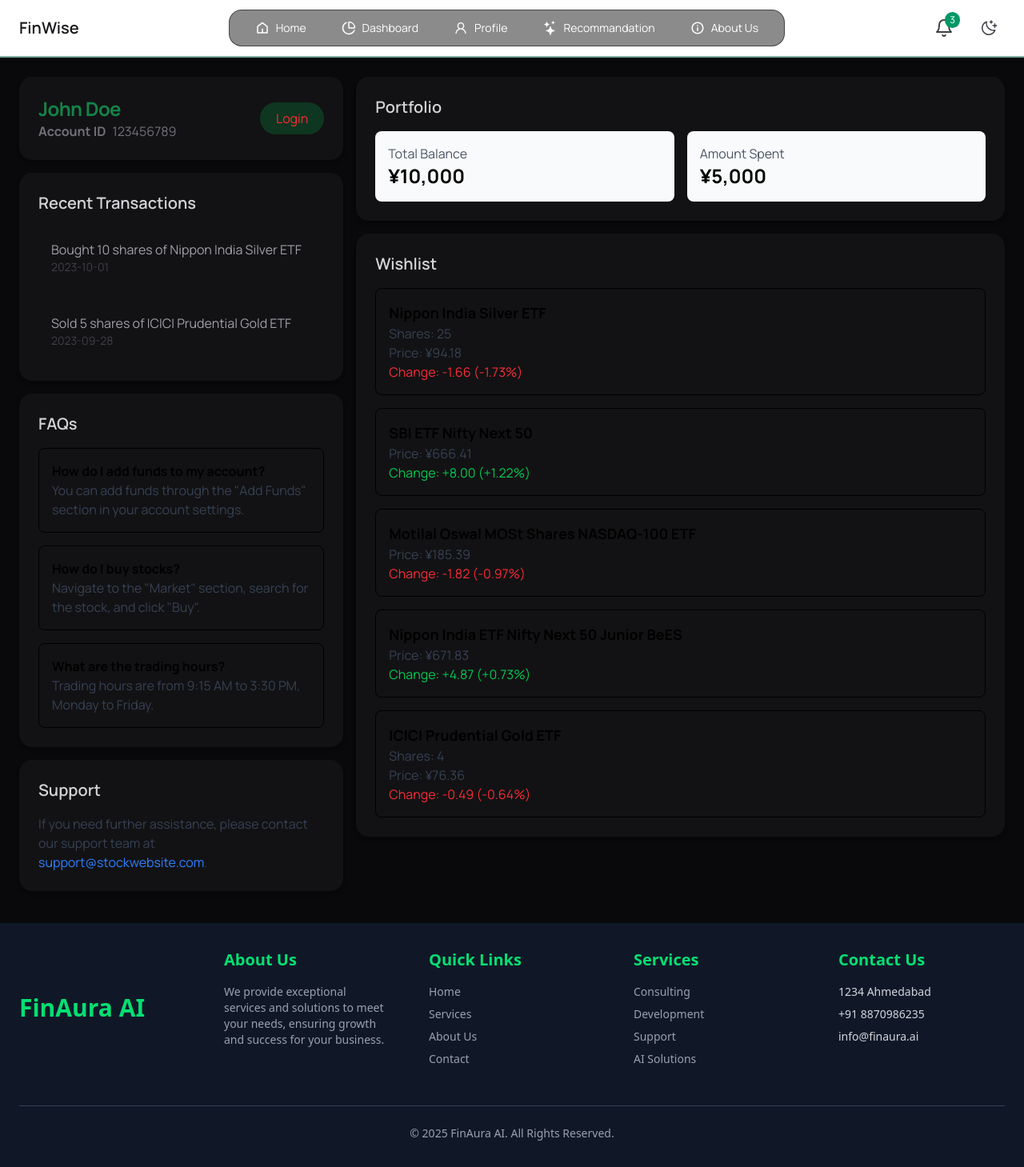
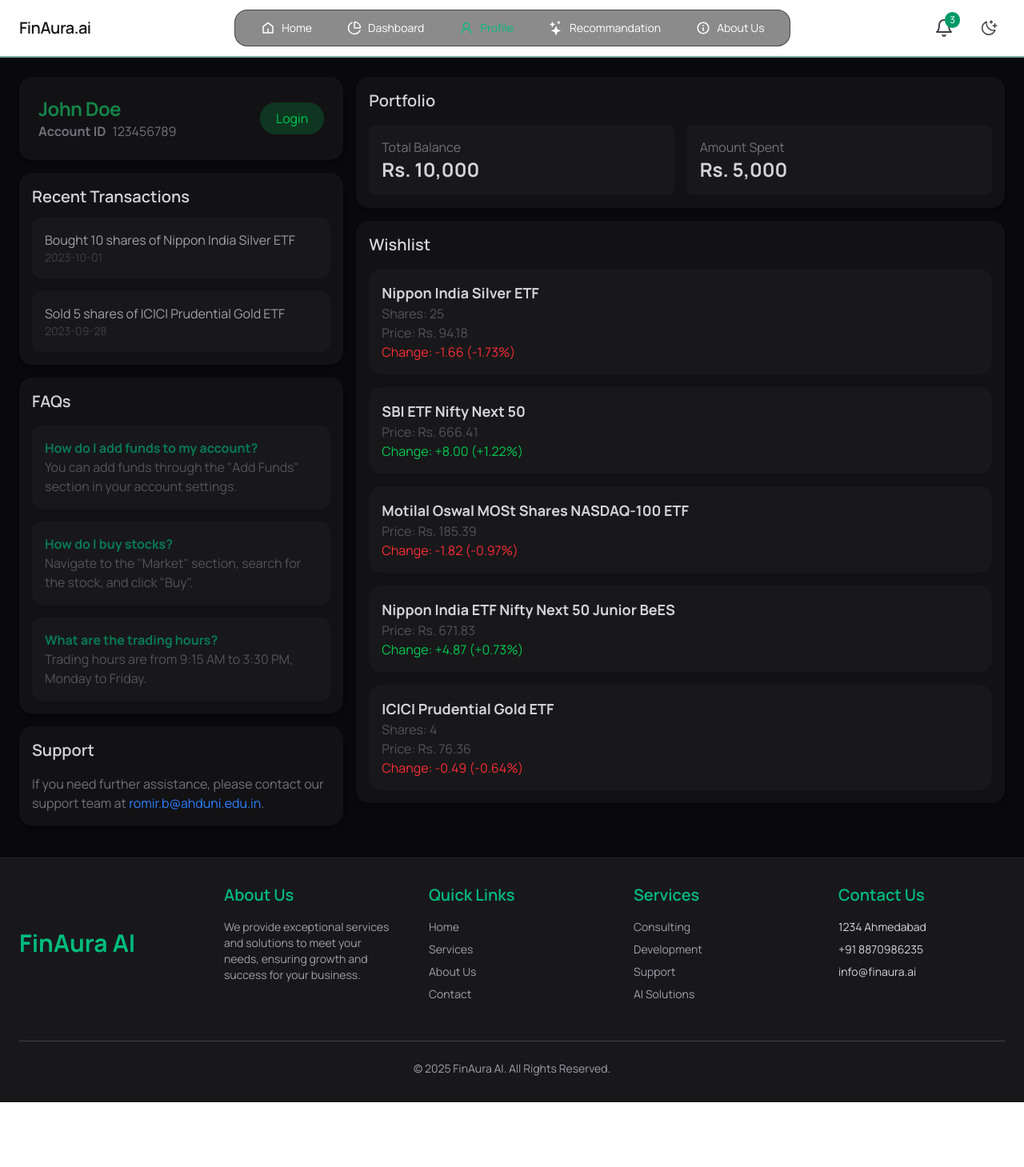
Before and after one commit to meetsuthar27/IngeniousHackathon6, a Next.js app in the folder smart-spender/: page /profile in a window 1280 px wide. Shown: the whole page at 80% size. After the commit the page ends 1378 px from the top, so only its background shows below. Built offline with nearby package versions, Linux system fonts and the light colour scheme; no server answers.

Commit message:
Few improvements

```diff
--- a/smart-spender/src/app/components/Footer.tsx
+++ b/smart-spender/src/app/components/Footer.tsx
@@ -2,21 +2,21 @@ import React from "react";
 
 const Footer = () => {
   return (
-    <div className="bg-gray-900 text-white py-8">
+    <div className="bg-zinc-900 border-t-[1px] border-zinc-800 font-[Manrope] text-white py-8">
       <div className="container mx-auto px-6">
         {/* Footer Content */}
         <div className="grid grid-cols-1 sm:grid-cols-2 md:grid-cols-5 gap-12">
           {/* Column 1: FinAura AI */}
           <div className="flex items-center mb-4 sm:mb-0">
-            <h1 className="text-3xl font-bold text-green-400">FinAura AI</h1>
+            <h1 className="text-3xl font-bold text-emerald-500">FinAura AI</h1>
           </div>
 
           {/* Column 2: About Us */}
           <div>
-            <h4 className="text-xl font-semibold text-green-400 mb-4">
+            <h4 className="text-xl font-semibold text-emerald-500 mb-4">
               About Us
             </h4>
-            <p className="text-gray-400 text-sm">
+            <p className="text-zinc-400 text-sm">
               We provide exceptional services and solutions to meet your needs,
               ensuring growth and success for your business.
             </p>
@@ -24,27 +24,27 @@ const Footer = () => {
 
           {/* Column 3: Quick Links */}
           <div>
-            <h4 className="text-xl font-semibold text-green-400 mb-4">
+            <h4 className="text-xl font-semibold text-emerald-500 mb-4">
               Quick Links
             </h4>
-            <ul className="space-y-2 text-sm text-gray-400">
+            <ul className="space-y-2 text-sm text-zinc-400">
               <li>
-                <a href="#home" className="hover:text-green-400">
+                <a href="#home" className="hover:text-emerald-500">
                   Home
                 </a>
               </li>
               <li>
-                <a href="#services" className="hover:text-green-400">
+                <a href="#services" className="hover:text-emerald-500">
                   Services
                 </a>
               </li>
               <li>
-                <a href="#about" className="hover:text-green-400">
+                <a href="#about" className="hover:text-emerald-500">
                   About Us
                 </a>
               </li>
               <li>
-                <a href="#contact" className="hover:text-green-400">
+                <a href="#contact" className="hover:text-emerald-500">
                   Contact
                 </a>
               </li>
@@ -53,27 +53,27 @@ const Footer = () => {
 
           {/* Column 4: Services */}
           <div>
-            <h4 className="text-xl font-semibold text-green-400 mb-4">
+            <h4 className="text-xl font-semibold text-emerald-500 mb-4">
               Services
             </h4>
-            <ul className="space-y-2 text-sm text-gray-400">
+            <ul className="space-y-2 text-sm text-zinc-400">
               <li>
-                <a href="#consulting" className="hover:text-green-400">
+                <a href="#consulting" className="hover:text-emerald-500">
                   Consulting
                 </a>
               </li>
               <li>
-                <a href="#development" className="hover:text-green-400">
+                <a href="#development" className="hover:text-emerald-500">
                   Development
                 </a>
               </li>
               <li>
-                <a href="#support" className="hover:text-green-400">
+                <a href="#support" className="hover:text-emerald-500">
                   Support
                 </a>
               </li>
               <li>
-                <a href="#ai-solutions" className="hover:text-green-400">
+                <a href="#ai-solutions" className="hover:text-emerald-500">
                   AI Solutions
                 </a>
               </li>
@@ -82,10 +82,10 @@ const Footer = () => {
 
           {/* Column 5: Contact Us */}
           <div>
-            <h4 className="text-xl font-semibold text-green-400 mb-4">
+            <h4 className="text-xl font-semibold text-emerald-500 mb-4">
               Contact Us
             </h4>
-            <ul className="space-y-2 text-sm text-gray-300">
+            <ul className="space-y-2 text-sm text-zinc-300">
               <li>1234 Ahmedabad</li>
               <li>+91 8870986235</li>
               <li>info@finaura.ai</li>
@@ -94,8 +94,8 @@ const Footer = () => {
         </div>
 
         {/* Footer Bottom Section */}
-        <div className="border-t border-gray-700 pt-6 mt-12 text-center">
-          <p className="text-sm text-gray-400">
+        <div className="border-t border-zinc-700 pt-6 mt-12 text-center">
+          <p className="text-sm text-zinc-400">
             &copy; 2025 FinAura AI. All Rights Reserved.
           </p>
         </div>
--- a/smart-spender/src/app/components/Navbar.tsx
+++ b/smart-spender/src/app/components/Navbar.tsx
@@ -2,18 +2,19 @@
 
 import { useState, useEffect } from "react";
 import Link from "next/link";
+import { usePathname } from "next/navigation";
 import { RiHome5Line } from "react-icons/ri";
 import { LuChartPie } from "react-icons/lu";
 import { AiOutlineUser } from "react-icons/ai";
-import { FaBell, FaMoon, FaSun } from "react-icons/fa";
-import { LuBell } from "react-icons/lu";
-import { LuSun } from "react-icons/lu";
+import { FaBell } from "react-icons/fa";
+import { LuBell, LuSun } from "react-icons/lu";
 import { BsStars } from "react-icons/bs";
 import { RiInformationLine } from "react-icons/ri";
 import { PiMoonStars } from "react-icons/pi";
 
 const Navbar = () => {
   const [darkMode, setDarkMode] = useState(false);
+  const pathname = usePathname(); // Get current route
 
   // Load theme from localStorage
   useEffect(() => {
@@ -37,26 +38,44 @@ const Navbar = () => {
   };
 
   return (
-    <nav
-      className="bg-white fixed
-                w-full top-0 z-100 left-0 font-[Manrope] dark:bg-black/50 backdrop-blur-3xl border-b-[2px] border-emerald-800/50 shadow-md dark:shadow-black/30 px-6 py-3 flex justify-between items-center"
-    >
+    <nav className="bg-white fixed w-full top-0 z-100 left-0 font-[Manrope] dark:bg-black/50 backdrop-blur-3xl border-b-[2px] border-emerald-800/50 shadow-md dark:shadow-black/30 px-6 py-3 flex justify-between items-center">
       {/* Left: Logo */}
-      <h1 className="text-xl font-semibold tracking-tightest text-zinc-900 dark:text-zinc-200">
-        FinWise
+      <h1 className="text-xl font-semibold tracking-tight text-zinc-900 dark:text-zinc-200">
+        FinAura.ai
       </h1>
 
       {/* Middle: Navigation Links */}
       <div className="flex space-x-5 bg-zinc-900/50 px-5 py-2 border border-zinc-800/70 rounded-2xl">
-        <NavButton href="/" icon={RiHome5Line} label="Home" />
-        <NavButton href="/dashboard" icon={LuChartPie} label="Dashboard" />
-        <NavButton href="/profile" icon={AiOutlineUser} label="Profile" />
+        <NavButton
+          href="/"
+          icon={RiHome5Line}
+          label="Home"
+          pathname={pathname}
+        />
+        <NavButton
+          href="/dashboard"
+          icon={LuChartPie}
+          label="Dashboard"
+          pathname={pathname}
+        />
+        <NavButton
+          href="/profile"
+          icon={AiOutlineUser}
+          label="Profile"
+          pathname={pathname}
+        />
         <NavButton
           href="/recommandation"
           icon={BsStars}
           label="Recommandation"
+          pathname={pathname}
         />
-        <NavButton href="/about" icon={RiInformationLine} label="About Us" />
+        <NavButton
+          href="/about"
+          icon={RiInformationLine}
+          label="About Us"
+          pathname={pathname}
+        />
       </div>
 
       {/* Right: Notifications & Dark Mode */}
@@ -89,17 +108,28 @@ const NavButton = ({
   href,
   icon: Icon,
   label,
+  pathname,
 }: {
   href: string;
   icon: React.ElementType;
   label: string;
-}) => (
+  pathname: string;
+}) => {
+  const isActive = pathname === href;
+
+  return (
     <Link href={href} className="block">
-    <button className="flex items-center cursor-pointer space-x-2 text-white hover:text-emerald-600 px-3 py-1 rounded-lg transition-all">
+      <button
+        className={`flex items-center cursor-pointer space-x-2 px-3 py-1 rounded-lg transition-all
+          ${
+            isActive ? "text-emerald-500" : "text-white hover:text-emerald-600"
+          }`}
+      >
         <Icon className="text-lg" />
         <span className="text-sm">{label}</span>
       </button>
     </Link>
   );
+};
 
 export default Navbar;
--- a/smart-spender/src/app/dashboard/page.tsx
+++ b/smart-spender/src/app/dashboard/page.tsx
@@ -111,6 +111,8 @@ function Page() {
       p-4 rounded-2xl shadow-lg flex items-center justify-center
       sticky top-0 min-h-[600px] max-h-screen"
       >
+        <div className="absolute h-40 w-full bg-gradient-to-b from-zinc-900 via-zinc-900/80 to-zinc-900/0 h-50 top-0 rounded-2xl"></div>
+
         <Chatbot />
       </div>
     </div>
--- a/smart-spender/src/app/layout.tsx
+++ b/smart-spender/src/app/layout.tsx
@@ -2,6 +2,7 @@ import type { Metadata } from "next";
 import "./globals.css";
 import Navbar from "./components/Navbar";
 import { Providers } from "../../provider";
+import Footer from "./components/Footer";
 export default function RootLayout({
   children,
 }: Readonly<{
@@ -16,7 +17,10 @@ export default function RootLayout({
             <Navbar />
           </header>
           {children}
-          <footer>{/* <p>Bye goodbye!</p> */}</footer>
+          <footer>
+            {" "}
+            <Footer />
+          </footer>
         </Providers>
       </body>
     </html>
--- a/smart-spender/src/app/page.tsx
+++ b/smart-spender/src/app/page.tsx
@@ -293,7 +293,7 @@ import { FaSignInAlt } from "react-icons/fa"; */}
 
       {/* <div className="bg-gradient-to-r from-zinc-950 pb-[1px] via-gray-200 to-zinc-950"></div> */}
 
-      <section className="relative flex flex-col md:flex-col items-center justify-between p-20 bg-gradient-to-b from-zinc-950 to-black text-white">
+      <section className="relative font-[Manrope] flex flex-col md:flex-col items-center justify-between p-20 bg-gradient-to-b from-zinc-950 to-black text-white">
         {/* Left Section */}
         <div className="overflow-x-hidden w-full md:overflow-hidden text-center md:text-left">
           <div className="text-5xl font-bold bg-gradient-to-r from-gray-500 via-gray-200 to-gray-500 pb-4 text-transparent bg-clip-text tracking-tight">
--- a/smart-spender/src/app/profile/page.tsx
+++ b/smart-spender/src/app/profile/page.tsx
@@ -17,34 +17,34 @@ const Page: React.FC = () => {
     {
       name: "Nippon India Silver ETF",
       shares: 25,
-      price: "¥94.18",
+      price: "Rs. 94.18",
       change: "-1.66 (-1.73%)",
     },
     {
       name: "SBI ETF Nifty Next 50",
-      price: "¥666.41",
+      price: "Rs. 666.41",
       change: "+8.00 (+1.22%)",
     },
     {
       name: "Motilal Oswal MOSt Shares NASDAQ-100 ETF",
-      price: "¥185.39",
+      price: "Rs. 185.39",
       change: "-1.82 (-0.97%)",
     },
     {
       name: "Nippon India ETF Nifty Next 50 Junior BeES",
-      price: "¥671.83",
+      price: "Rs. 671.83",
       change: "+4.87 (+0.73%)",
     },
     {
       name: "ICICI Prudential Gold ETF",
       shares: 4,
-      price: "¥76.36",
+      price: "Rs. 76.36",
       change: "-0.49 (-0.64%)",
     },
   ];
 
-  const totalBalance = "¥10,000";
-  const amountSpent = "¥5,000";
+  const totalBalance = "Rs. 10,000";
+  const amountSpent = "Rs. 5,000";
 
   const faqs = [
     {
@@ -108,7 +108,7 @@ const Page: React.FC = () => {
             )}
             {!session?.data?.user && (
               <button
-                className="ml-auto bg-green-500/20 text-red-500 px-5 py-2 rounded-full hover:text-white hover:bg-green-600"
+                className="ml-auto bg-green-500/20 text-green-500 px-5 py-2 rounded-full hover:text-white hover:bg-green-600"
                 onClick={handleLogIn}
               >
                 Login
@@ -117,18 +117,18 @@ const Page: React.FC = () => {
           </div>
 
           {/* Recent Transactions Section */}
-          <div className="  bg-zinc-900/60 rounded-2xl p-6 mb-4 shadow-md">
-            <h2 className="text-xl font-semibold text-zinc-300 mb-4">
+          <div className="  bg-zinc-900/60 rounded-2xl p-4 mb-4 shadow-md">
+            <h2 className="text-xl font-semibold text-zinc-300 mb-3">
               Recent Transactions
             </h2>
             <div className="space-y-4">
-              <div className="p-4 bg-zinc- rounded-xl">
+              <div className="p-4 bg-zinc-800/30 rounded-xl">
                 <p className="text-zinc-400">
                   Bought 10 shares of Nippon India Silver ETF
                 </p>
                 <p className="text-zinc-700 text-sm">2023-10-01</p>
               </div>
-              <div className="p-4 bg-zinc- rounded-xl">
+              <div className="p-4 bg-zinc-800/30 rounded-xl">
                 <p className="text-zinc-400">
                   Sold 5 shares of ICICI Prudential Gold ETF
                 </p>
@@ -138,30 +138,32 @@ const Page: React.FC = () => {
           </div>
 
           {/* FAQs Section */}
-          <div className="  bg-zinc-900/60 rounded-2xl p-6 mb-4 shadow-md">
+          <div className="  bg-zinc-900/60 rounded-2xl p-4 mb-4 shadow-md">
             <h2 className="text-xl font-semibold mb-4  text-zinc-300">FAQs</h2>
             <div className="space-y-4">
               {faqs.map((faq, index) => (
-                <div key={index} className="p-4 border rounded-lg">
-                  <h3 className="font-bold">{faq.question}</h3>
-                  <p className="text-gray-700">{faq.answer}</p>
+                <div key={index} className="p-4 rounded-xl bg-zinc-800/30">
+                  <h3 className="font-bold text-emerald-600/75">
+                    {faq.question}
+                  </h3>
+                  <p className="text-zinc-600">{faq.answer}</p>
                 </div>
               ))}
             </div>
           </div>
 
           {/* Support Section */}
-          <div className="  bg-zinc-900/60 rounded-2xl p-6 mb-4 shadow-md">
+          <div className="  bg-zinc-900/60 rounded-2xl p-4 mb-4 shadow-md">
             <h2 className="text-xl font-semibold mb-4  text-zinc-300">
               Support
             </h2>
-            <p className="text-gray-700">
+            <p className="text-zinc-500">
               If you need further assistance, please contact our support team at{" "}
               <a
                 href="mailto:support@stockwebsite.com"
                 className="text-blue-500"
               >
-                support@stockwebsite.com
+                romir.b@ahduni.edu.in
               </a>
               .
             </p>
@@ -169,24 +171,28 @@ const Page: React.FC = () => {
         </div>
         <div className="flex-col basis-2/3">
           {/* Portfolio Section */}
-          <div className="  bg-zinc-900/60 rounded-2xl p-6 mb-4 shadow-md">
+          <div className="  bg-zinc-900/60 rounded-2xl p-4 mb-4 shadow-md">
             <h2 className="text-xl font-semibold mb-4  text-zinc-300">
               Portfolio
             </h2>
             <div className="grid grid-cols-2 gap-4">
-              <div className="p-4 bg-gray-50 rounded-lg">
-                <p className="text-gray-600">Total Balance</p>
-                <p className="text-2xl font-bold">{totalBalance}</p>
+              <div className="p-4 bg-zinc-800/30 rounded-lg">
+                <p className="text-zinc-500">Total Balance</p>
+                <p className="text-2xl text-zinc-300 font-bold">
+                  {totalBalance}
+                </p>
               </div>
-              <div className="p-4 bg-gray-50 rounded-lg">
-                <p className="text-gray-600">Amount Spent</p>
-                <p className="text-2xl font-bold">{amountSpent}</p>
+              <div className="p-4 bg-zinc-800/30 rounded-lg">
+                <p className="text-zinc-500">Amount Spent</p>
+                <p className="text-2xl text-zinc-300 font-bold">
+                  {amountSpent}
+                </p>
               </div>
             </div>
           </div>
 
           {/* Wishlist Section */}
-          <div className="  bg-zinc-900/60 rounded-2xl p-6 shadow-md">
+          <div className="  bg-zinc-900/60 rounded-2xl p-4 shadow-md">
             <h2 className="text-xl font-semibold mb-4  text-zinc-300">
               Wishlist
             </h2>
@@ -194,13 +200,19 @@ const Page: React.FC = () => {
               {wishlist.map((item, index) => (
                 <div
                   key={index}
-                  className="p-4 border rounded-lg hover:shadow-lg transition-shadow"
+                  className="p-4 bg-zinc-800/30 rounded-2xl hover:bg-zinc-800 transition-shadow"
                 >
-                  <h3 className="font-bold text-lg">{item.name}</h3>
+                  <h3 className="font-bold text-lg text-zinc-300">
+                    {item.name}
+                  </h3>
                   {item.shares && (
-                    <p className="text-gray-700">Shares: {item.shares}</p>
+                    <p className="text-gray-700 text-zinc-600">
+                      Shares: {item.shares}
+                    </p>
                   )}
-                  <p className="text-gray-700">Price: {item.price}</p>
+                  <p className="text-gray-700 text-zinc-600">
+                    Price: {item.price}
+                  </p>
                   <p
                     className={`${
                       item.change.includes("+")
@@ -216,7 +228,6 @@ const Page: React.FC = () => {
           </div>
         </div>
       </div>
-      <Footer />
     </>
   );
 };
```
Also changed, not shown: smart-spender/src/app/components/Chatbot/Chatbot.tsx (+6 -5 lines), smart-spender/src/app/components/TestimonialSection.tsx (+46 -39 lines). Lines whose indentation alone changed are shown as unchanged.
